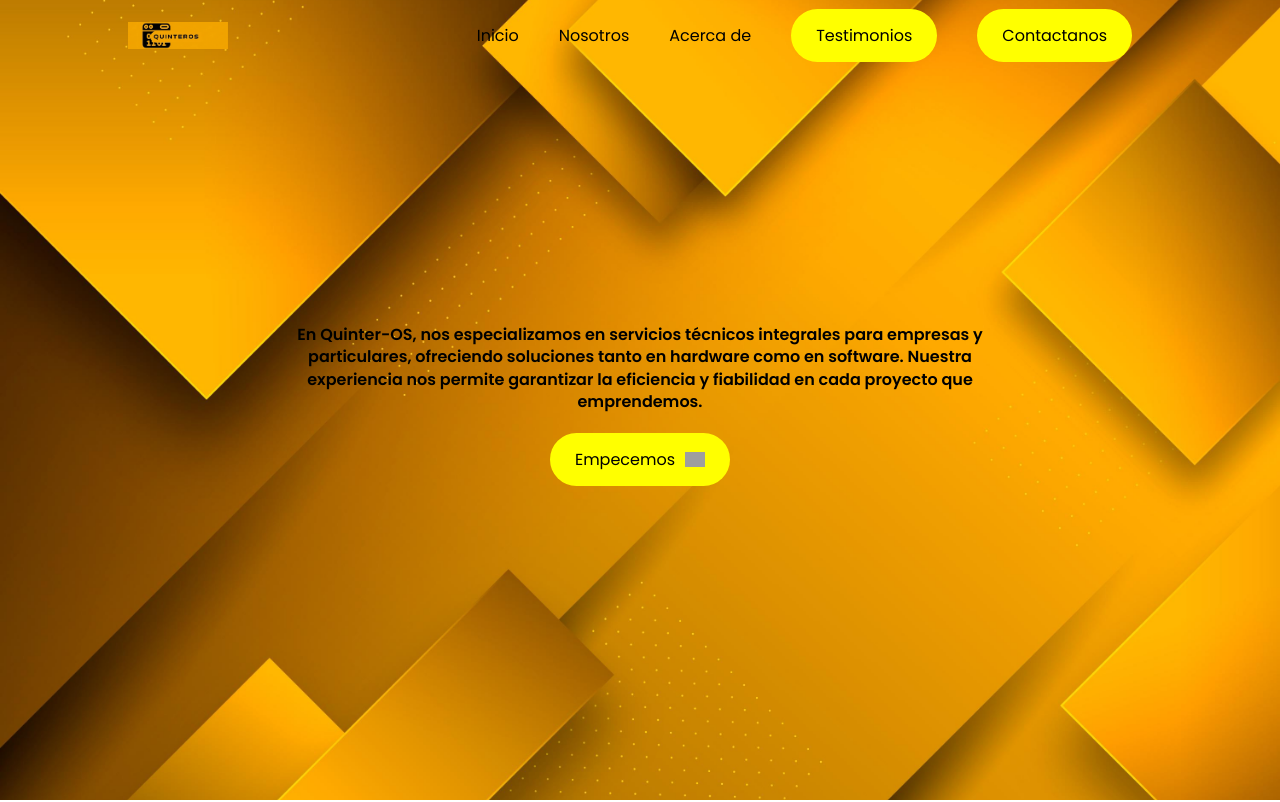
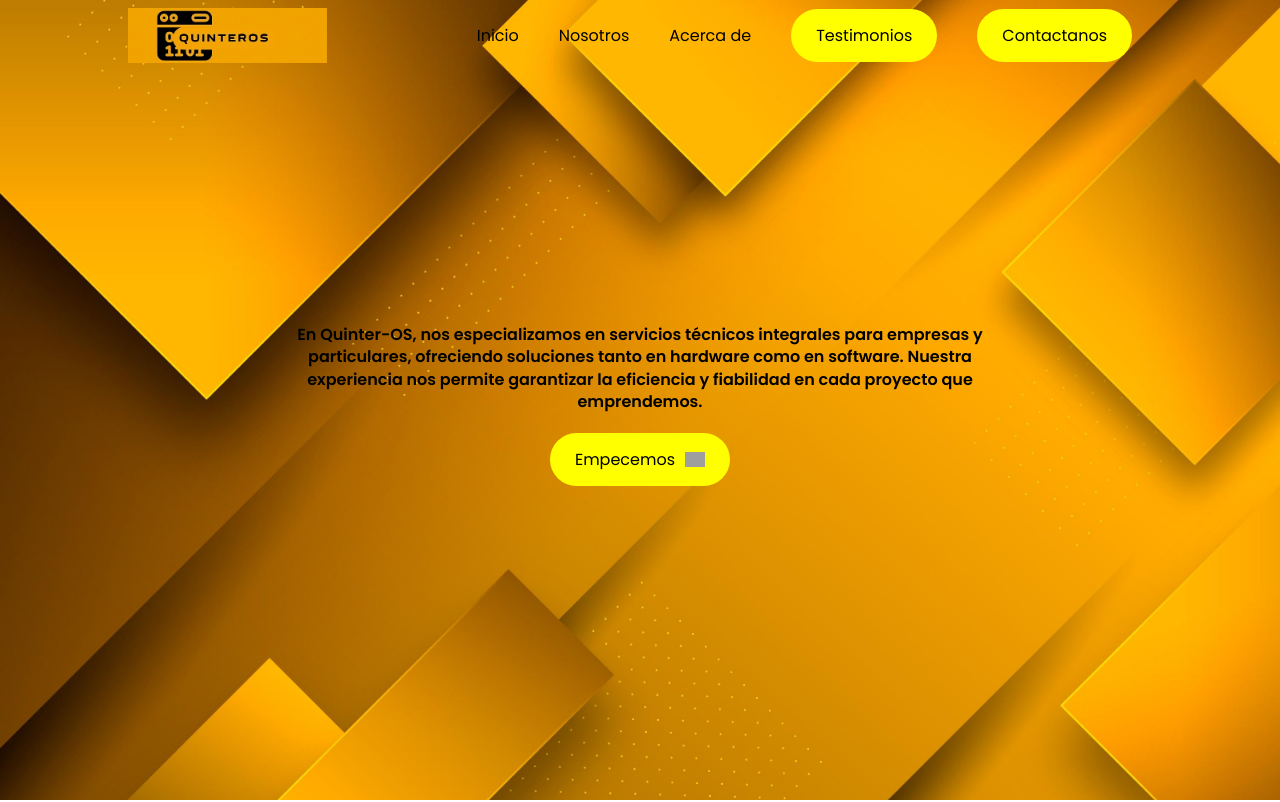
Before and after one commit to williamquin72/quinteros-web-app, a React (Vite) app: page / in a window 1280 px wide. Shown: the top 802 px of the page. Built offline with nearby package versions, Linux system fonts and the light colour scheme; grey boxes are pictures that could not be loaded.

Commit message:
Nuevos cambios sigo en 41:28

```diff
--- a/src/App.jsx
+++ b/src/App.jsx
@@ -2,6 +2,7 @@ import React from "react";
 import Navbar from "./Components/Navbar/Navbar";
 import Hero from "./Components/Hero/Hero";
 import Programs from "./Components/Programs/programs";
+import { Analytics } from "@vercel/analytics/react";
 const App=()=> {
   return (
     <div>
--- a/src/Components/Navbar/Navbar.css
+++ b/src/Components/Navbar/Navbar.css
@@ -11,7 +11,7 @@ nav{
     z-index: 10;
 }
 .logo{
-    width: 100px;
+    width: 199px;
 }
 nav ul li {
    display: inline-block;
```
